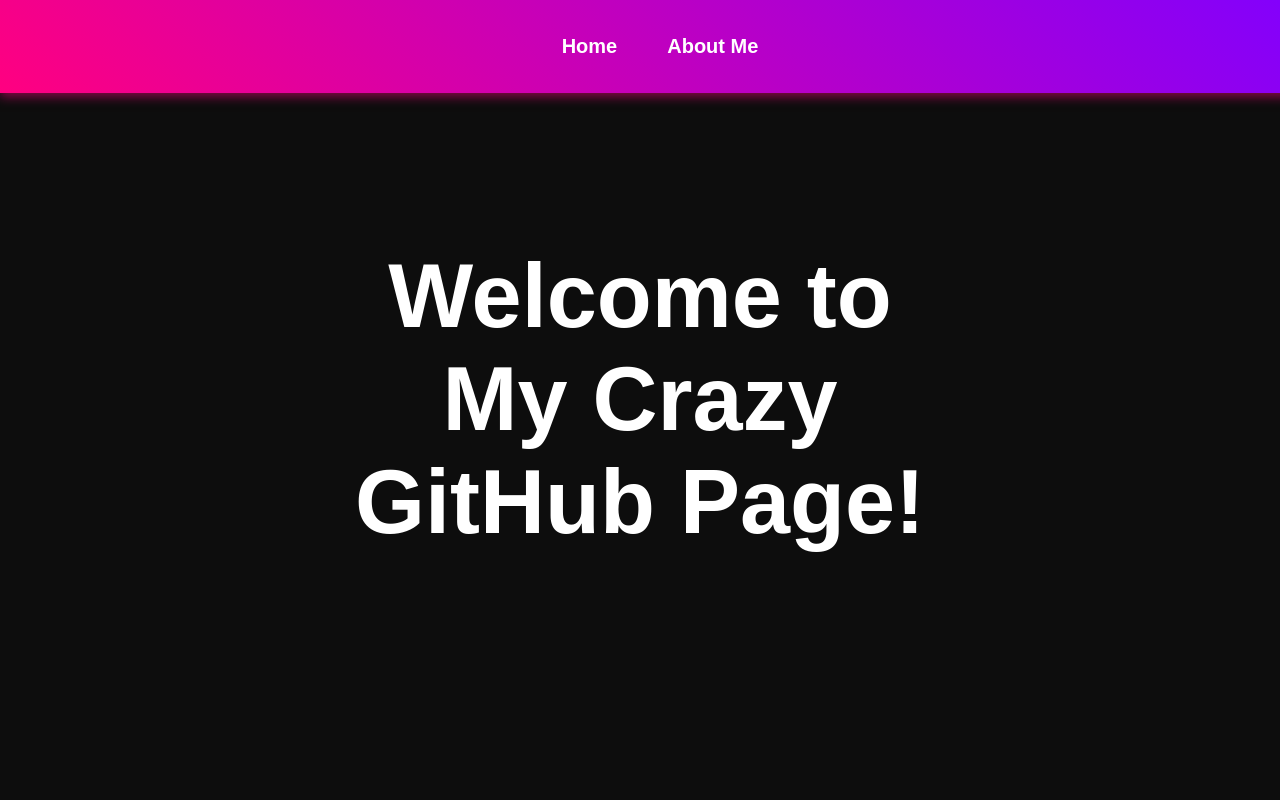
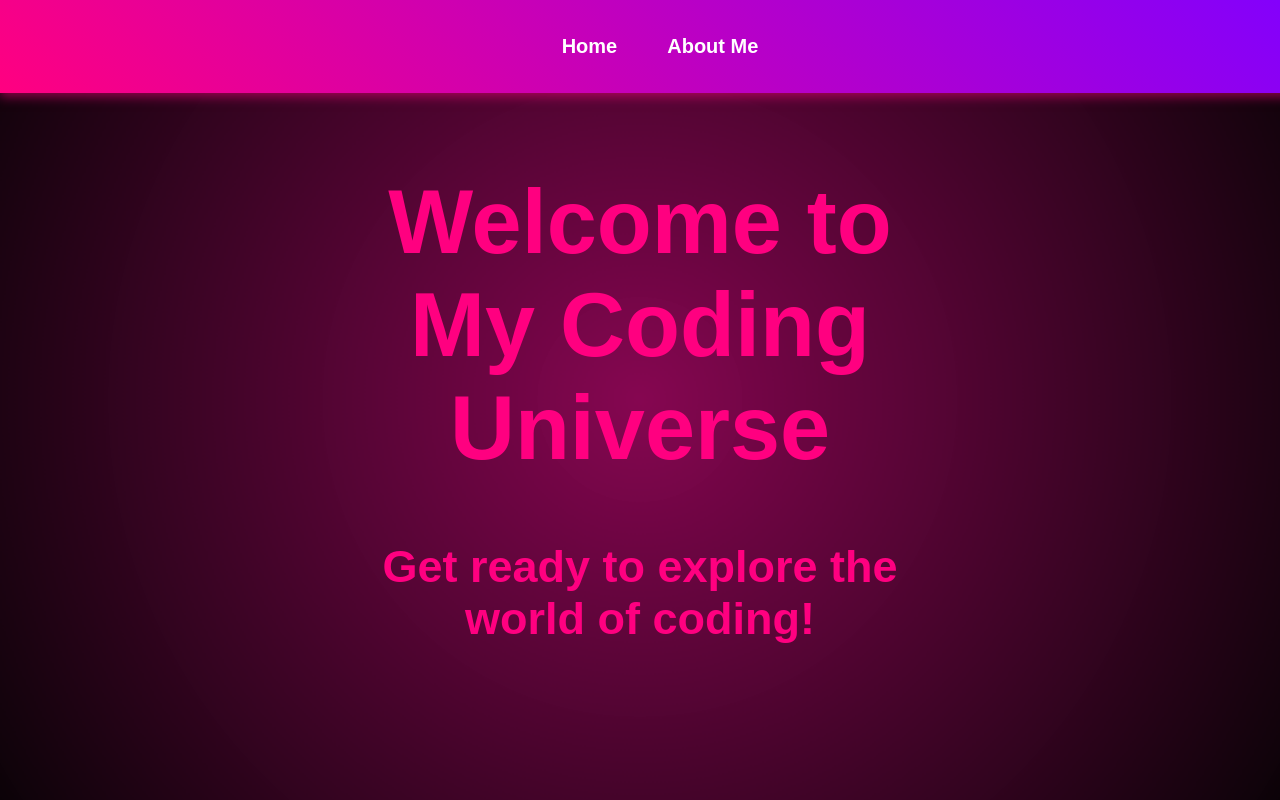
Before and after one commit to parsadehghanmanshadi/parsadehghanmanshadi.github.io, a plain HTML site: page index.html in a window 1280 px wide. Drawn offline with Linux system fonts and the light colour scheme.

Commit message:
Update index.html

```diff
--- a/index.html
+++ b/index.html
@@ -3,16 +3,19 @@
 <head>
     <meta charset="UTF-8">
     <meta name="viewport" content="width=device-width, initial-scale=1.0">
-    <title>Home - My GitHub Page</title>
+    <title>My Coding Theme</title>
     <link rel="stylesheet" href="style.css">
+    <script defer src="script.js"></script>
 </head>
 <body>
+    <div class="animated-bg"></div>
     <nav>
         <a href="index.html">Home</a>
         <a href="about.html">About Me</a>
     </nav>
-    <div class="content">
-        <h1>Welcome to My Crazy GitHub Page!</h1>
+    <div class="content" id="home">
+        <h1>Welcome to My Coding Universe</h1>
+        <p>Get ready to explore the world of coding!</p>
     </div>
 </body>
 </html>
```
